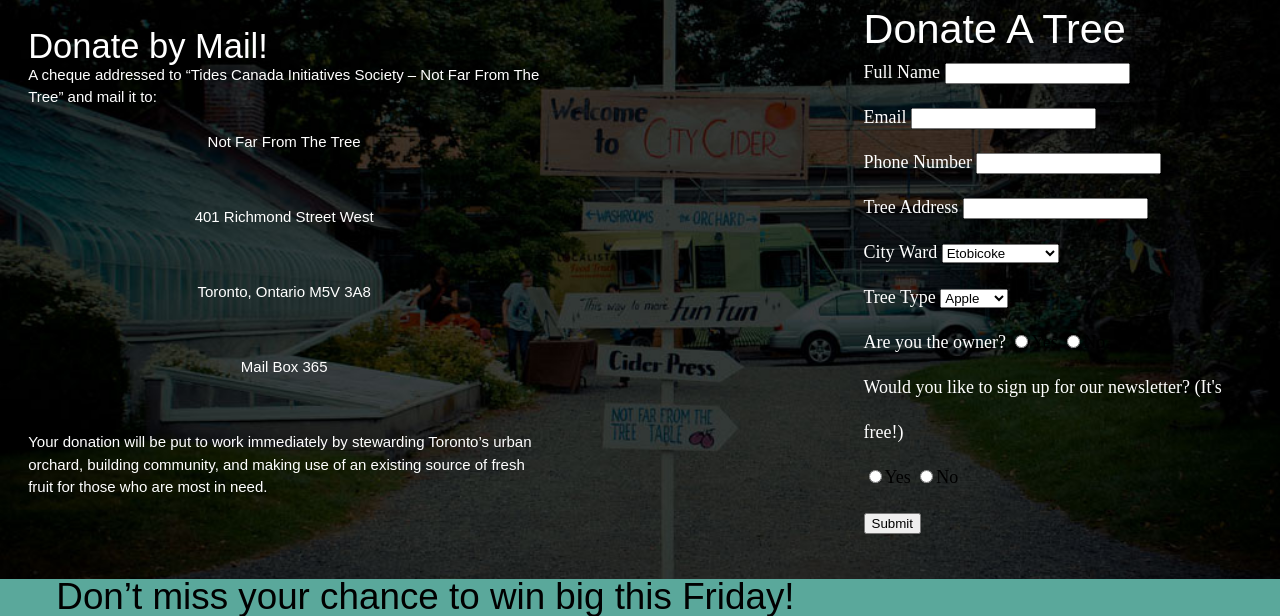
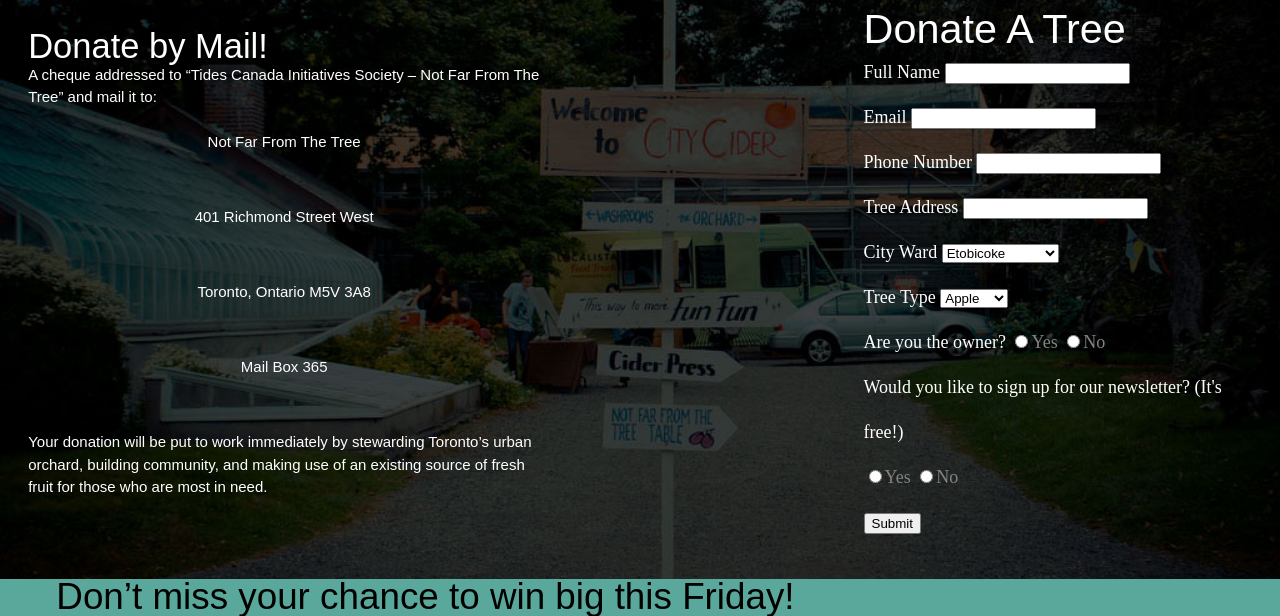
Before and after one commit to stefanol/NFFTT, a PHP site: page / in a window 1280 px wide. Shown: the part 2391-3007 px from the top of the page. Run offline with PHP 8.4, Linux system fonts and the light colour scheme; grey boxes labelled with a size stand in for pictures from a placeholder-image service; some libraries are stand-ins or nearby versions.

Commit message:
Input Radio Button Colors

```diff
--- a/index.html
+++ b/index.html
@@ -248,14 +248,14 @@
 
 	  		<div class="formgroup">
 	  			<label>Are you the owner?</label>
-	  			<input type="radio" name="yesno" value="yes">Yes</input>
-				<input type="radio" name="yesno" value="no">No</input>
+	  			<input type="radio" name="yesno" value="yes"><span class="radioColor">Yes</span></input>
+				<input type="radio" name="yesno" value="no"><span class="radioColor">No</span></input>
 	  		</div>
 
 	  		<div class="formgroup">
 	  			<label>Would you like to sign up for our newsletter? (It's free!)<br></label>
-	  			<input type="radio" name="yesno" value="yes">Yes</input>
-				<input type="radio" name="yesno" value="no">No</input>
+	  			<input type="radio" name="yesno" value="yes"><span class="radioColor">Yes</span></input>
+				<input type="radio" name="yesno" value="no"><span class="radioColor">No</span></input>
 	  		</div>
 
       		<div class="formgroup">
--- a/styles/less/main.less
+++ b/styles/less/main.less
@@ -123,7 +123,7 @@ section#treeDonate img {
 	.widthfloat(-60%);
 	 height: 200px;
 	 width: 200px;
-	 margin-top: 430px;
+	 margin-top: 420px;
 }
 
 section#right {
@@ -309,6 +309,11 @@ section.formgroup {
 		color: white;
 	}
 }
+
+span.radioColor {
+	color: @grey;
+}
+
 section#blog {
 	.widthfloat(80%);
 	font-family: 'Tekton Pro', Helvetica, sans-serif;
--- a/styles/main.css
+++ b/styles/main.css
@@ -141,7 +141,7 @@ section#treeDonate img {
   margin: 0 -3.3%;
   height: 200px;
   width: 200px;
-  margin-top: 430px;
+  margin-top: 420px;
 }
 section#right {
   float: left;
@@ -324,6 +324,9 @@ section.formgroup h1 {
 section.formgroup label {
   color: white;
 }
+span.radioColor {
+  color: #828282;
+}
 section#blog {
   float: left;
   display: inline-block;
```
